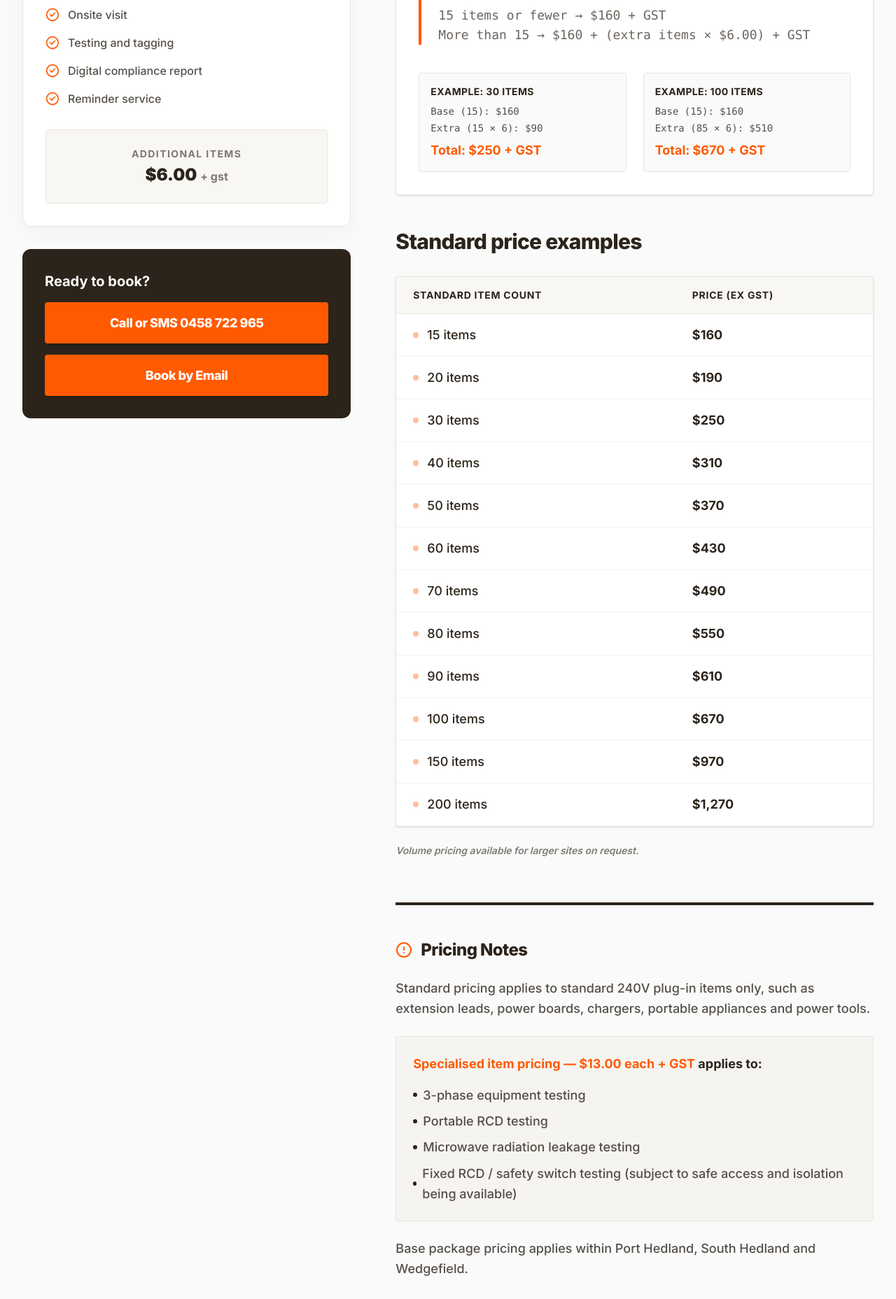
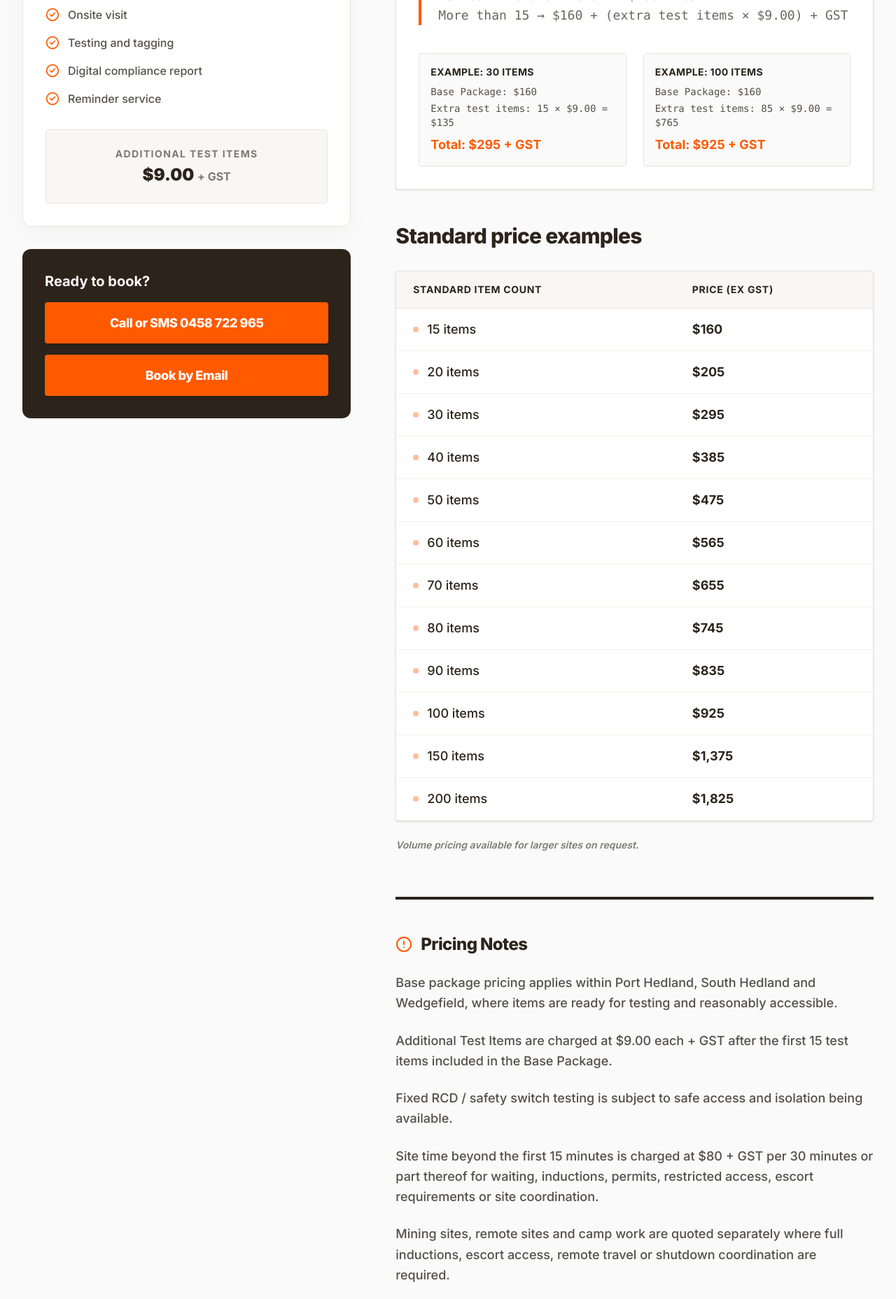
Before and after one commit to daaddd333/Red-Earth-Compliance, a React (Vite) app: page /pricing in a window 1280 px wide. Shown: the part 880-2737 px from the top of the page at 70% size. Built offline with nearby package versions, Linux system fonts and the light colour scheme.

Commit message:
Round 8: fix em dashes, GST caps, remove bold from Pricing Notes

```diff
--- a/src/pages/FAQ.tsx
+++ b/src/pages/FAQ.tsx
@@ -76,22 +76,27 @@ export default function FAQ() {
 
             <FAQItem
               question="What's included in the Base Package?"
-              answer={<p>The Base Package is $160 + GST and includes your first 15 standard items, plus onsite visit, testing and tagging, digital compliance report and reminder service. It keeps standard jobs simple, clear and easy to budget.</p>}
+              answer={<p>The Base Package is $160 + GST and includes your first 15 test items, plus digital compliance report, onsite visit, testing and tagging, and reminder service. It keeps local Test &amp; Tag jobs simple, clear and easy to budget.</p>}
             />
 
             <FAQItem
-              question="What counts as a standard item?"
-              answer={<p>Standard pricing applies to standard 240V plug-in equipment: extension leads, power boards, chargers, portable appliances and power tools. If you're unsure whether an item is standard or specialised, send us a photo or description before booking.</p>}
-            />
-
-            <FAQItem
-              question="What items are charged at the specialised rate?"
-              answer={<p>Specialised items are $13.00 each + GST and include 3-phase equipment testing, portable RCD testing, microwave leakage testing, and fixed RCD / safety switch testing. Fixed RCD / safety switch testing is subject to safe access and switchboard isolation being available on site, and may require scheduled downtime.</p>}
+              question="What types of equipment do you test?"
+              answer={
+                <>
+                  <p>We test standard 240V plug-in equipment such as extension leads, power boards, chargers, portable appliances and power tools, as well as selected specialised testing including 3-phase equipment, portable and fixed RCDs, and commercial microwaves.</p>
+                  <p>If you're unsure whether we can test something specific, send us a photo or description before booking.</p>
+                </>
+              }
             />
 
             <FAQItem
               question="Do you charge hourly rates?"
-              answer={<p>For standard jobs, no. We use clear package pricing so you know what to expect before we arrive. For remote locations outside Hedland, special access requirements such as inductions or permits, or extended waiting times, any extra charges are confirmed before booking.</p>}
+              answer={
+                <>
+                  <p>For item-based testing, no. We use clear package pricing so you know the item rates before we arrive.</p>
+                  <p>Additional site time may apply for waiting, inductions, permits, restricted access or site coordination. Any extra charges are confirmed before booking where known, or before work continues if unexpected site delays arise.</p>
+                </>
+              }
             />
           </div>
 
--- a/src/pages/Home.tsx
+++ b/src/pages/Home.tsx
@@ -56,7 +56,7 @@ export default function Home() {
           <div className="max-w-3xl">
             <h2 className="text-4xl font-extrabold tracking-tight text-ink mb-6">One job, done properly</h2>
             <p className="text-xl text-ink/70 leading-relaxed font-medium">
-              Red Earth Compliance does one job: Test & Tag for Hedland workplaces. No hourly-rate guessing — clear, competitive package pricing, durable site-ready tagging, and digital compliance reports you can pull up when audit time comes around.
+              Red Earth Compliance does one job: Test & Tag for Hedland workplaces. No open-ended hourly pricing &mdash; just clear, competitive package pricing, durable site-ready tagging, and digital compliance reports you can pull up when audit time comes around.
             </p>
           </div>
         </div>
@@ -91,7 +91,7 @@ export default function Home() {
                 <h3 className="text-2xl font-bold text-ink">Clear, competitive pricing</h3>
               </div>
               <p className="text-lg text-ink/70 leading-relaxed font-medium">
-                $160 base for your first 15 items, $6 each after that. Pricing is explained upfront, with any variables confirmed before booking.
+                $160 base package for your first 15 test items, then $9.00 per additional test item. Pricing is explained upfront, with any variables confirmed before booking.
               </p>
             </div>
 
@@ -103,7 +103,7 @@ export default function Home() {
                 <h3 className="text-2xl font-bold text-ink">Audit-ready digital reports</h3>
               </div>
               <p className="text-lg text-ink/70 leading-relaxed font-medium">
-                Every job includes a digital report you can file, track and pull up on demand — for internal records or a compliance check.
+                Every job includes a digital report you can file, track and pull up on demand &mdash; for internal records or a compliance check.
               </p>
             </div>
 
@@ -213,12 +213,12 @@ export default function Home() {
               <h2 className="text-4xl font-extrabold tracking-tight mb-8">Simple pricing</h2>
               <div className="space-y-8">
                 <div className="bg-white/5 p-8 border border-white/10 rounded">
-                  <h3 className="text-2xl font-bold mb-4 text-white">Base Package — <span className="text-primary">$160</span><span className="text-sm text-sandstone/60"> + GST</span></h3>
+                  <h3 className="text-2xl font-bold mb-4 text-white">Base Package &mdash; <span className="text-primary">$160</span><span className="text-sm text-sandstone/60"> + GST</span></h3>
                   <p className="text-lg text-sandstone/80 font-medium mb-6">
-                    Includes your first 15 standard items, onsite visit, testing & tagging, digital compliance report and reminder service.
+                    Includes your first 15 test items, onsite visit, testing & tagging, digital compliance report and reminder service.
                   </p>
                   <div className="h-px w-full bg-white/10 mb-6"></div>
-                  <h3 className="text-xl font-bold text-white">Additional standard items — <span className="text-primary">$6.00</span><span className="text-sm text-sandstone/60"> each + GST</span></h3>
+                  <h3 className="text-xl font-bold text-white">Additional Test Items &mdash; <span className="text-primary">$9.00</span><span className="text-sm text-sandstone/60"> each + GST</span></h3>
                 </div>
 
                 <p className="text-sandstone/70 italic font-medium">Volume pricing available for larger sites.</p>
--- a/src/pages/Pricing.tsx
+++ b/src/pages/Pricing.tsx
@@ -7,17 +7,17 @@ const mailtoLink = "mailto:info@redearthcompliance.com.au?subject=Test%20%26%20T
 export default function Pricing() {
   const priceExamples = [
     { count: 15, price: 160 },
-    { count: 20, price: 190 },
-    { count: 30, price: 250 },
-    { count: 40, price: 310 },
-    { count: 50, price: 370 },
-    { count: 60, price: 430 },
-    { count: 70, price: 490 },
-    { count: 80, price: 550 },
-    { count: 90, price: 610 },
-    { count: 100, price: 670 },
-    { count: 150, price: 970 },
-    { count: 200, price: 1270 },
+    { count: 20, price: 205 },
+    { count: 30, price: 295 },
+    { count: 40, price: 385 },
+    { count: 50, price: 475 },
+    { count: 60, price: 565 },
+    { count: 70, price: 655 },
+    { count: 80, price: 745 },
+    { count: 90, price: 835 },
+    { count: 100, price: 925 },
+    { count: 150, price: 1375 },
+    { count: 200, price: 1825 },
   ];
 
   return (
@@ -57,7 +57,7 @@ export default function Pricing() {
                     </div>
                   </div>
                   <div className="p-8">
-                    <p className="font-bold text-ink mb-6 pb-6 border-b border-sandstone">Includes your first 15 standard items, plus:</p>
+                    <p className="font-bold text-ink mb-6 pb-6 border-b border-sandstone">Includes your first 15 test items, plus:</p>
                     <ul className="space-y-4 mb-8">
                       <li className="flex items-center gap-3 text-ink/80 font-medium"><CheckCircle2 className="text-primary" size={20}/> Onsite visit</li>
                       <li className="flex items-center gap-3 text-ink/80 font-medium"><CheckCircle2 className="text-primary" size={20}/> Testing and tagging</li>
@@ -66,8 +66,8 @@ export default function Pricing() {
                     </ul>
 
                     <div className="bg-sandstone/30 rounded p-6 text-center border border-sandstone">
-                      <p className="text-sm font-bold uppercase tracking-widest text-ink/60 mb-1">Additional Items</p>
-                      <p className="text-2xl font-black text-ink">$6.00 <span className="text-base font-bold text-ink/60 lowercase">+ GST</span></p>
+                      <p className="text-sm font-bold uppercase tracking-widest text-ink/60 mb-1">Additional Test Items</p>
+                      <p className="text-2xl font-black text-ink">$9.00 <span className="text-base font-bold text-ink/60">+ GST</span></p>
                     </div>
                   </div>
                 </div>
@@ -92,31 +92,31 @@ export default function Pricing() {
 
               <div className="bg-white border text-lg border-sandstone p-8 rounded shadow-sm mb-12">
                 <p className="text-ink/80 font-medium mb-6">
-                  For standard items: Base Package covers your first 15 standard items for $160 + GST. Additional standard items after the first 15 are $6.00 each + GST.
+                  Base Package covers your first 15 test items for $160 + GST. Additional Test Items after the first 15 are $9.00 each + GST.
                 </p>
                 <div className="space-y-6">
                   <div className="pl-6 border-l-4 border-primary">
                     <p className="font-bold text-ink mb-1">Formula</p>
-                    <p className="font-mono text-ink/70">15 items or fewer &rarr; $160 + GST</p>
-                    <p className="font-mono text-ink/70">More than 15 &rarr; $160 + (extra items × $6.00) + GST</p>
+                    <p className="font-mono text-ink/70">15 test items or fewer &rarr; $160 + GST</p>
+                    <p className="font-mono text-ink/70">More than 15 &rarr; $160 + (extra test items × $9.00) + GST</p>
                   </div>
 
                   <div className="grid sm:grid-cols-2 gap-6 pt-4">
                     <div className="bg-bg-light p-4 rounded border border-sandstone">
                       <p className="font-bold text-ink text-sm uppercase tracking-wide mb-2">Example: 30 items</p>
                       <ul className="text-sm space-y-1 font-mono text-ink/80 mb-2">
-                        <li>Base (15): $160</li>
-                        <li>Extra (15 × 6): $90</li>
+                        <li>Base Package: $160</li>
+                        <li>Extra test items: 15 × $9.00 = $135</li>
                       </ul>
-                      <p className="font-bold text-primary">Total: $250 + GST</p>
+                      <p className="font-bold text-primary">Total: $295 + GST</p>
                     </div>
                     <div className="bg-bg-light p-4 rounded border border-sandstone">
                       <p className="font-bold text-ink text-sm uppercase tracking-wide mb-2">Example: 100 items</p>
                       <ul className="text-sm space-y-1 font-mono text-ink/80 mb-2">
-                        <li>Base (15): $160</li>
-                        <li>Extra (85 × 6): $510</li>
+                        <li>Base Package: $160</li>
+                        <li>Extra test items: 85 × $9.00 = $765</li>
                       </ul>
-                      <p className="font-bold text-primary">Total: $670 + GST</p>
+                      <p className="font-bold text-primary">Total: $925 + GST</p>
                     </div>
                   </div>
                 </div>
@@ -153,33 +153,27 @@ export default function Pricing() {
 
                 <div className="space-y-6 text-lg font-medium text-ink/80 leading-relaxed">
                   <p>
-                    Standard pricing applies to standard 240V plug-in items only, such as extension leads, power boards, chargers, portable appliances and power tools.
-                  </p>
-
-                  <div className="bg-sandstone/30 p-6 rounded border border-sandstone">
-                    <p className="font-bold text-ink mb-4"><span className="text-primary">Specialised item pricing — $13.00 each + GST</span> applies to:</p>
-                    <ul className="space-y-2 list-none list-inside">
-                      <li className="flex items-center gap-2"><div className="w-1.5 h-1.5 bg-ink rounded-full"></div> 3-phase equipment testing</li>
-                      <li className="flex items-center gap-2"><div className="w-1.5 h-1.5 bg-ink rounded-full"></div> Portable RCD testing</li>
-                      <li className="flex items-center gap-2"><div className="w-1.5 h-1.5 bg-ink rounded-full"></div> Microwave radiation leakage testing</li>
-                      <li className="flex items-center gap-2"><div className="w-1.5 h-1.5 bg-ink rounded-full"></div> Fixed RCD / safety switch testing (subject to safe access and isolation being available)</li>
-                    </ul>
-                  </div>
-
-                  <p>
-                    Base package pricing applies within Port Hedland, South Hedland and Wedgefield.
+                    Base package pricing applies within Port Hedland, South Hedland and Wedgefield, where items are ready for testing and reasonably accessible.
                   </p>
 
                   <p>
-                    <strong className="text-ink">Site time beyond the first 15 minutes</strong> is charged at $80 + GST per 30 minutes or part thereof for waiting, inductions, permits, restricted access, escort requirements or site coordination.
+                    Additional Test Items are charged at $9.00 each + GST after the first 15 test items included in the Base Package.
                   </p>
 
                   <p>
-                    <strong className="text-ink">Mining sites, remote sites and camp work</strong> are quoted separately where full inductions, escort access, remote travel or shutdown coordination are required.
+                    Fixed RCD / safety switch testing is subject to safe access and isolation being available.
                   </p>
 
                   <p>
-                    Clear rates are <strong className="text-ink">confirmed before booking.</strong> Final invoices are based on the actual items tested and any confirmed site access or waiting time requirements.
+                    Site time beyond the first 15 minutes is charged at $80 + GST per 30 minutes or part thereof for waiting, inductions, permits, restricted access, escort requirements or site coordination.
+                  </p>
+
+                  <p>
+                    Mining sites, remote sites and camp work are quoted separately where full inductions, escort access, remote travel or shutdown coordination are required.
+                  </p>
+
+                  <p>
+                    Rates are confirmed before booking. Final invoices are based on the actual test items completed and any confirmed site access or waiting time requirements.
                   </p>
                 </div>
               </div>
--- a/src/pages/Services.tsx
+++ b/src/pages/Services.tsx
@@ -123,7 +123,7 @@ export default function Services() {
           <div className="grid grid-cols-1 lg:grid-cols-2 gap-20">
             {/* Included */}
             <div>
-              <h2 className="text-3xl font-extrabold tracking-tight text-ink mb-10">What's included in every standard booking</h2>
+              <h2 className="text-3xl font-extrabold tracking-tight text-ink mb-10">What's included in the Base Package</h2>
               <ul className="space-y-6 mb-10">
                 {[
                   'Onsite visit',
@@ -137,9 +137,6 @@ export default function Services() {
                   </li>
                 ))}
               </ul>
-              <div className="bg-white p-6 border-l-4 border-primary shadow-sm rounded-r italic text-ink/80 font-medium">
-                For specialised items or unusual site conditions, any additional charges are confirmed before booking.
-              </div>
             </div>
 
             {/* Who we work with */}
```
